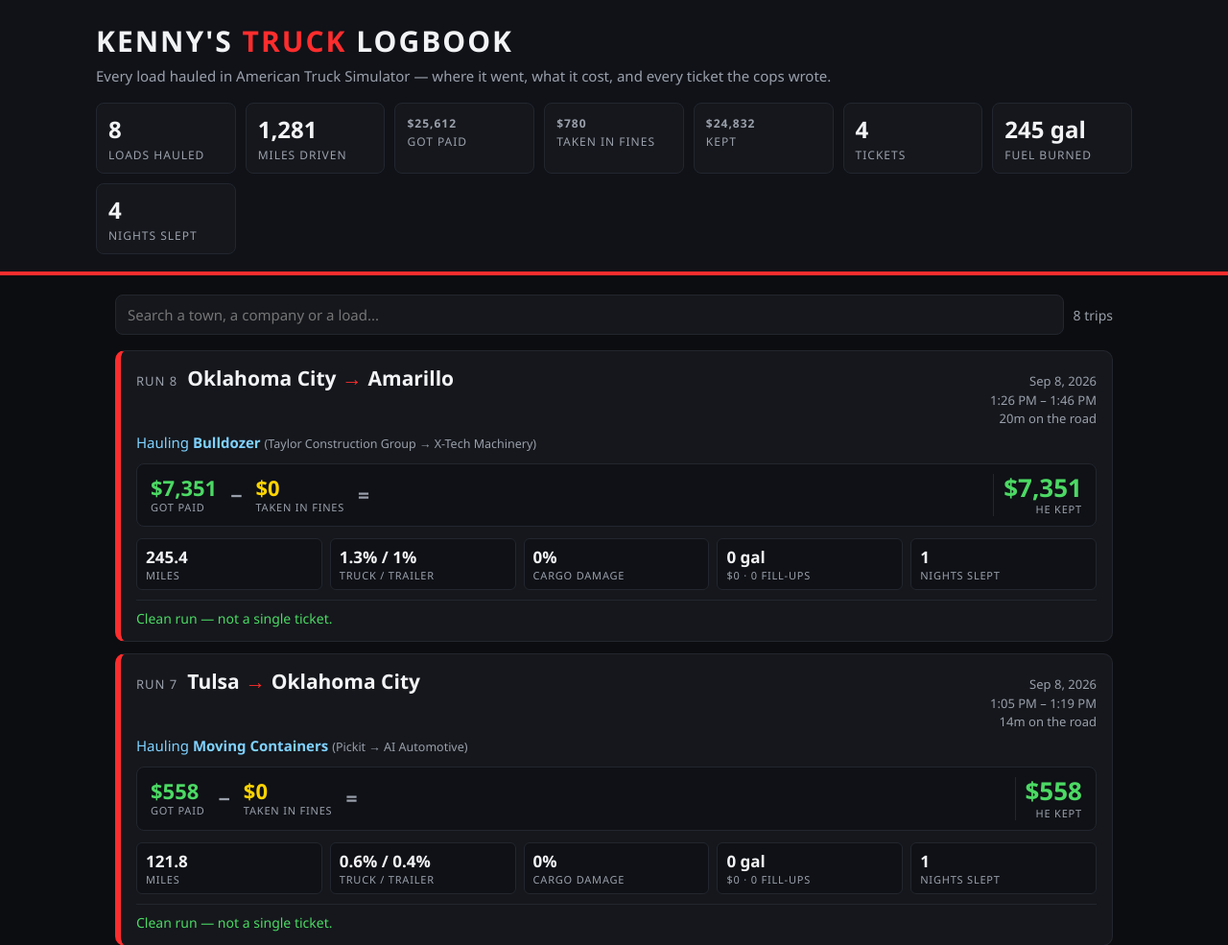
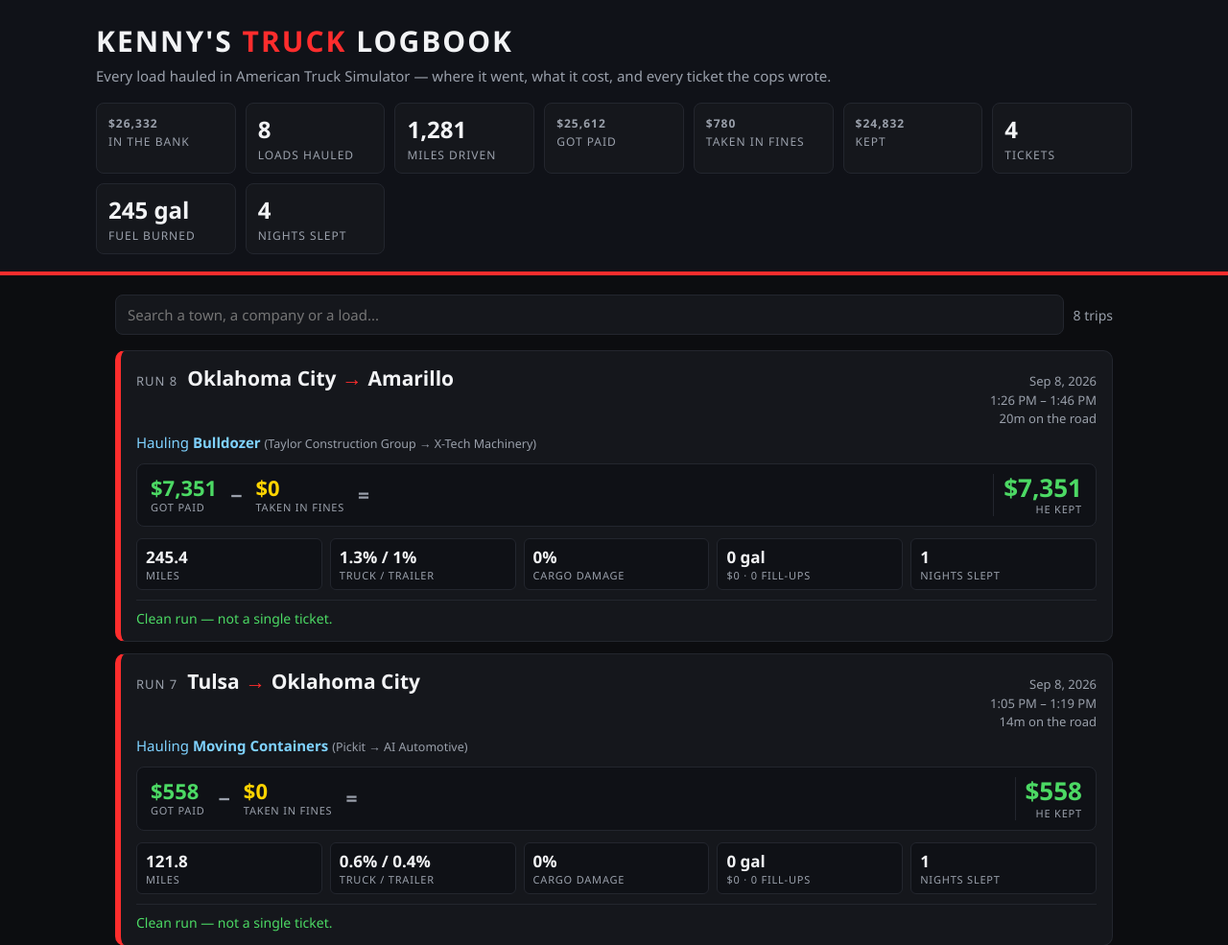
Before and after one commit to twitchtvkennysignguy9009/ats-logbook, a plain HTML site: page index.html in a window 1280 px wide. Shown: the top 985 px of the page at 96% size. Drawn offline with Linux system fonts and the light colour scheme.

Commit message:
Log update - 8 trips

```diff
--- a/data/runs.json
+++ b/data/runs.json
@@ -1,5 +1,10 @@
 {
- "updated": "2026-09-08 13:50:58",
+ "updated": "2026-09-08 13:53:46",
+ "bank": {
+  "balance": 26332,
+  "set_at": "2026-09-08 13:53:46",
+  "known": true
+ },
  "trips": [
   {
    "id": "2026-09-07 08:43:35#1",
--- a/index.html
+++ b/index.html
@@ -96,7 +96,7 @@
 <footer id="foot"></footer>
 
 <script>
-var TRIPS = [];
+var TRIPS = [], BANK = null;
 
 function money(n) { return '$' + Math.round(n || 0).toLocaleString('en-US'); }
 function num(n, d) {
@@ -149,7 +149,11 @@ function totals() {
     t.sleeps += x.sleeps || 0;
     t.tickets += (x.tickets || []).length;
   });
-  var cells = [
+  var cells = [];
+  if (BANK && BANK.known) {
+    cells.push(['<span class="money">' + money(BANK.balance) + '</span>', 'In the bank']);
+  }
+  cells = cells.concat([
     [t.trips, 'Loads hauled'],
     [num(t.miles), 'Miles driven'],
     ['<span class="money">' + money(t.gross) + '</span>', 'Got paid'],
@@ -158,7 +162,7 @@ function totals() {
     [t.tickets, 'Tickets'],
     [num(t.gallons) + ' gal', 'Fuel burned'],
     [t.sleeps, 'Nights slept']
-  ];
+  ]);
   document.getElementById('totals').innerHTML = cells.map(function (c) {
     return '<div class="tot"><b>' + c[0] + '</b><span>' + c[1] + '</span></div>';
   }).join('');
@@ -241,6 +245,7 @@ function load(first) {
     .then(function (d) {
       if (d.updated === STAMP && !first) return;      // nothing new since the last look
       STAMP = d.updated;
+      BANK = d.bank || null;
       TRIPS = (d.trips || []).filter(function (x) { return x.number; });
       totals();
       render();
```
